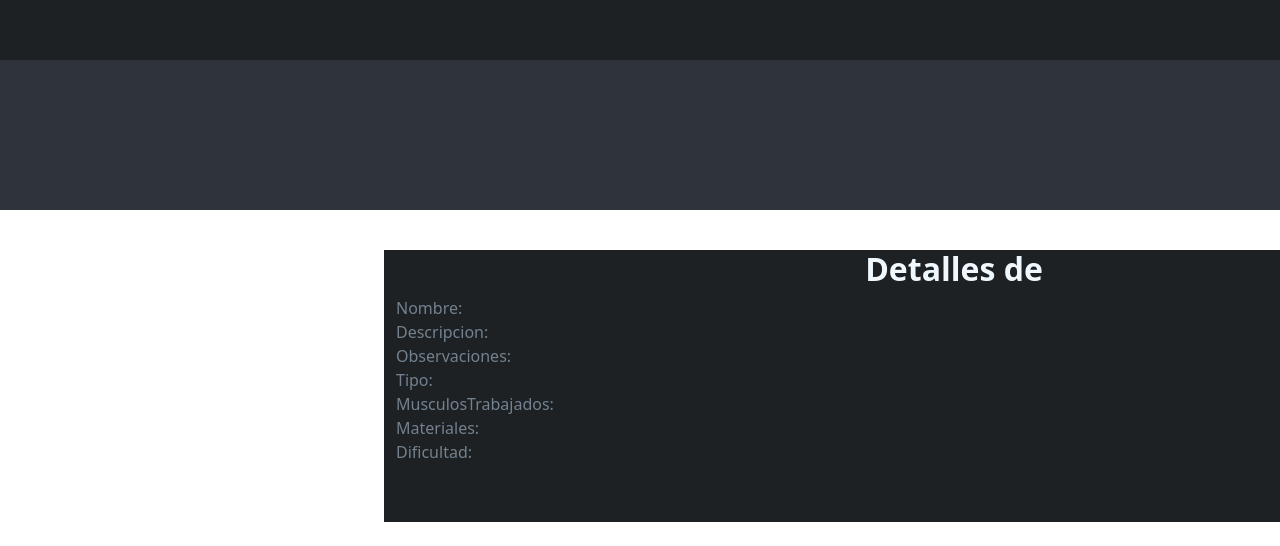
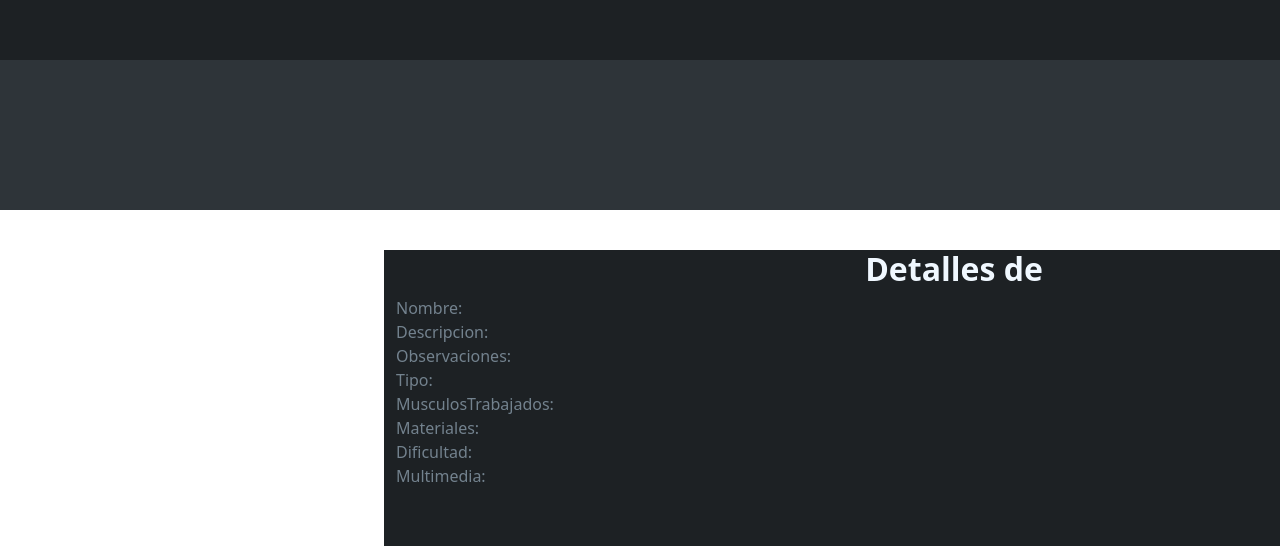
Before and after one commit to SII-Informatica-UMA/ciklum-radiopatio, an Angular app in the folder frontend/: page /ejercicio-detalles in a window 1280 px wide. Shown: the part 1390-1936 px from the top of the page. Before the commit the page ends 1912 px from the top, so only its background shows below. Built offline with nearby package versions, Linux system fonts and the light colour scheme.

Commit message:
insertar multimedia y comprobacion de enlaces

```diff
--- a/frontend/src/app/ejercicio-detalles/ejercicio-detalles.component.html
+++ b/frontend/src/app/ejercicio-detalles/ejercicio-detalles.component.html
@@ -32,10 +32,17 @@
         <div class="row">
           <label class="col-md-3" for="dificultad">Dificultad:</label>
           <span class="col-md-9 offset-2 offset-md-0">{{ejercicio?.dificultad}}</span>
-         </div>
+        </div>
          <!-- Añadir multimedia-->
-
-         <div class="button-container">
+        <div class="row">
+          <label class="col-md-3" for="multimedia">Multimedia:</label>
+          <span class="col-md-9 offset-2 offset-md-0">
+            <ul>
+              <li *ngFor="let elemento of ejercicio?.multimedia">{{ elemento }}</li>
+            </ul>
+          </span>
+        </div>
+        <div class="button-container">
           <button class="col-auto btn btn-danger" id="boton_eliminar" (click)="eliminarEjercicio()">Eliminar <i class="bi bi-trash-fill"></i></button>
           <button class="col-auto btn btn-primary" id="boton_editar" (click)="editarEjercicio()">Editar <i class="bi bi-box-arrow-up-right"></i></button>
         </div>
--- a/frontend/src/app/ejercicio-formulario/ejercicio-formulario.component.html
+++ b/frontend/src/app/ejercicio-formulario/ejercicio-formulario.component.html
@@ -19,6 +19,8 @@
         <label for="dificultad">Dificultad:</label>
         <input class="form-control" id="dificultad" [(ngModel)]="ejercicio.dificultad" placeholder="Dificultado del ejercicio">
         <!--Añadir multimedia-->
+        <label for="multimedia">Enlaces Multimedia:</label>
+        <input class="form-control" id="multimedia"  (change)="procesarEnlacesMultimedia($event)" placeholder="Inserta enlaces multimedia separados por comas" >
     </div>
   </div>
   <div class="modal-footer">
--- a/frontend/src/app/ejercicio-formulario/ejercicio-formulario.component.ts
+++ b/frontend/src/app/ejercicio-formulario/ejercicio-formulario.component.ts
@@ -10,17 +10,24 @@ import { FormsModule } from '@angular/forms';
   styleUrl: './ejercicio-formulario.component.css'
 })
 export class EjercicioFormularioComponent {
-
+  alerta: boolean=false;
+  enlacesMultimedia: string = '';
   accion?: "Añadir" | "Editar";
   ejercicio: EjercicioDTO =  {nombre : "", descripcion : "" , observaciones : "", tipo : "", musculosTrabajados : "", material : "",
     dificultad : "", multimedia : [], id : 0
   };
   constructor(public modal: NgbActiveModal) { }
   guardarEjercicio(): void {
-    /*if(!this.validarUrl(this.ejercicio.video)){
-      this.modal.close(this.ejercicio);
-    }*/
-    this.modal.close(this.ejercicio)
+    if (this.ejercicio && this.ejercicio.multimedia) {
+      this.alerta=false;
+      const enlacesValidos = this.ejercicio.multimedia.filter((enlace: string) => !this.validarUrl(enlace));
+      if (enlacesValidos.length === this.ejercicio.multimedia.length) {
+        this.modal.close(this.ejercicio);
+      }
+    }
+
+
+
   }
 
   onFileSelected(event: any) {
@@ -38,11 +45,21 @@ export class EjercicioFormularioComponent {
     const httpRegex: RegExp = /^(http|https):\/\//;
 
     if (!httpRegex.test(url)) {
-      alert('La URL debe comenzar con "http://" o "https://".'); // Muestra la alerta si la URL no es válida
-      return true;
+      if (this.alerta==false){
+        this.alerta=true;
+        alert('La URL debe comenzar con "http://" o "https://".'); // Muestra la alerta si la URL no es válida
+              return true;
+      }
+
     }
     return false;
   }
 
+  procesarEnlacesMultimedia(event: any) {
+    const enlaces = event.target.value.split(',').map((enlace: string) => enlace.trim());
+    this.ejercicio.multimedia = enlaces.filter((enlace: string) => enlace !== ''); //enlace vacio
+    console.log(this.ejercicio.multimedia);
+  }
+
 
 }
--- a/frontend/src/app/ejercicio/ejercicio.ts
+++ b/frontend/src/app/ejercicio/ejercicio.ts
@@ -10,5 +10,4 @@ export interface EjercicioDTO {
     dificultad? : string
     multimedia? : Array<string>
     id : number
-
   }
```
